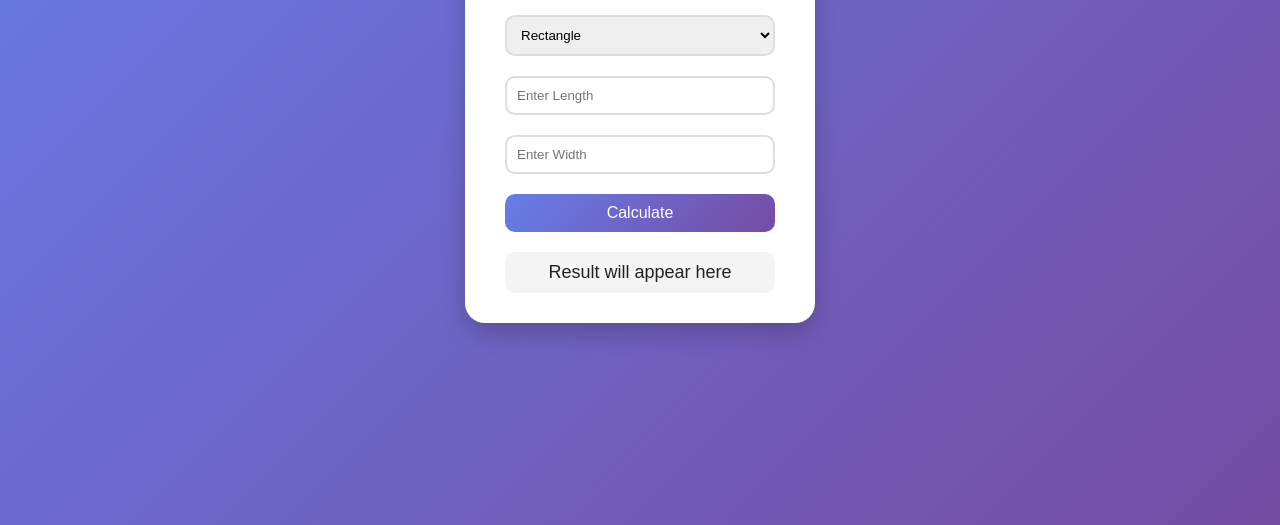
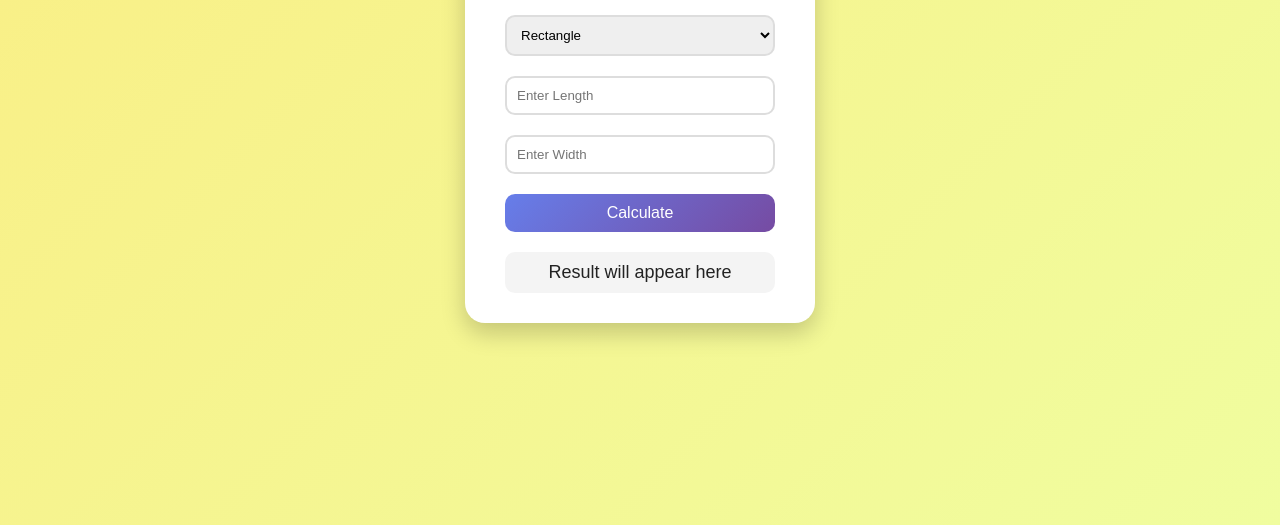
Before and after one commit to TEJASVI-BHOYATE/Circle-and-rectangle-width, a plain HTML site: page index.html in a window 1280 px wide. Shown: the part 275-800 px from the top of the page. Drawn offline with Linux system fonts and the light colour scheme.

Commit message:
color changed

```diff
--- a/index.html
+++ b/index.html
@@ -9,7 +9,7 @@
       margin: 0;
       padding: 0;
       box-sizing: border-box;
-      font-family: "Poppins", sans-serif
+      font-family: "Poppins", sans-serif;
     }
 
     body {
@@ -17,7 +17,7 @@
       display: flex;
       align-items: center;
       justify-content: center;
-      background: linear-gradient(135deg, #667eea, #764ba2);
+      background: linear-gradient(135deg, #faee84, #f0fd9f);
     }
 
     .container {
```
